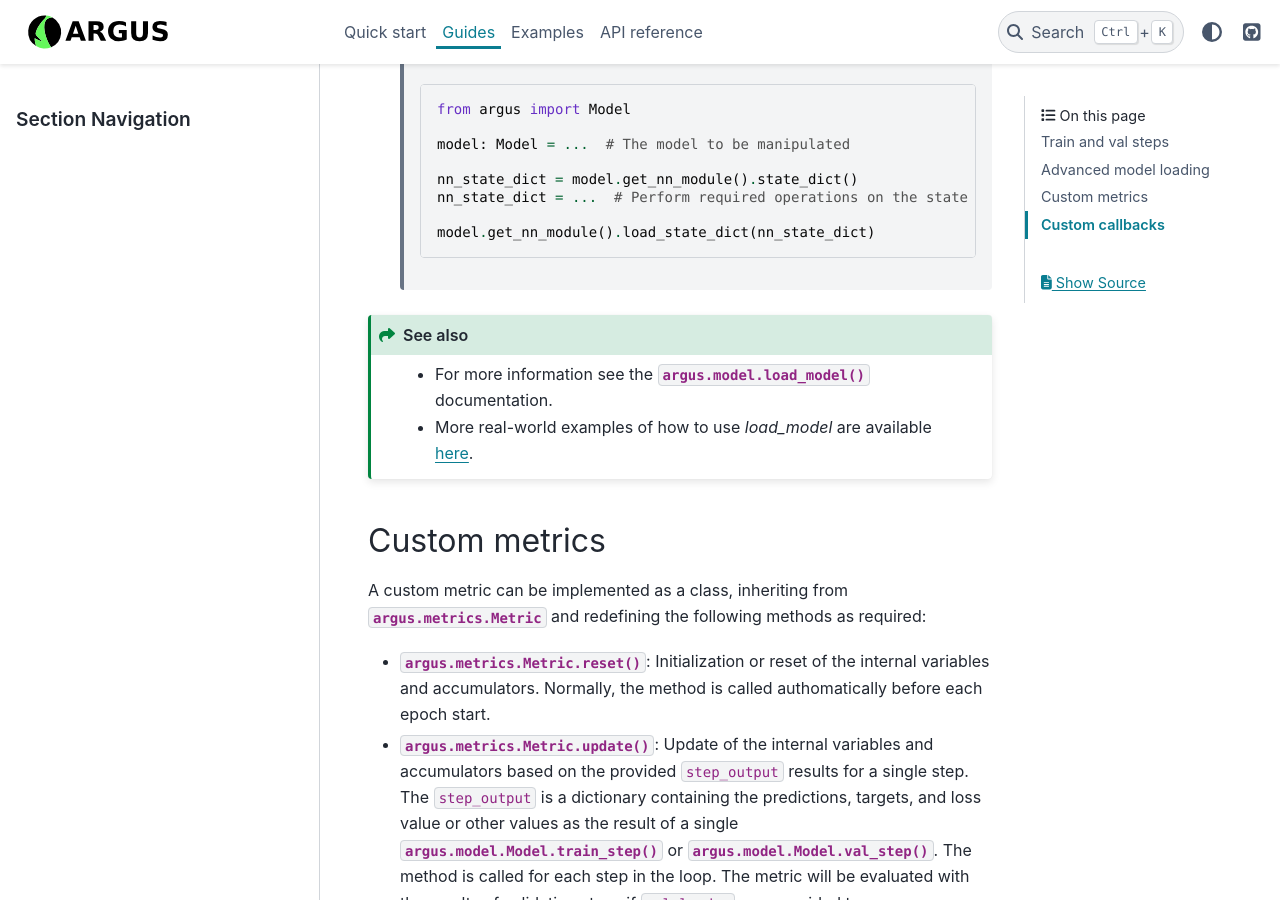
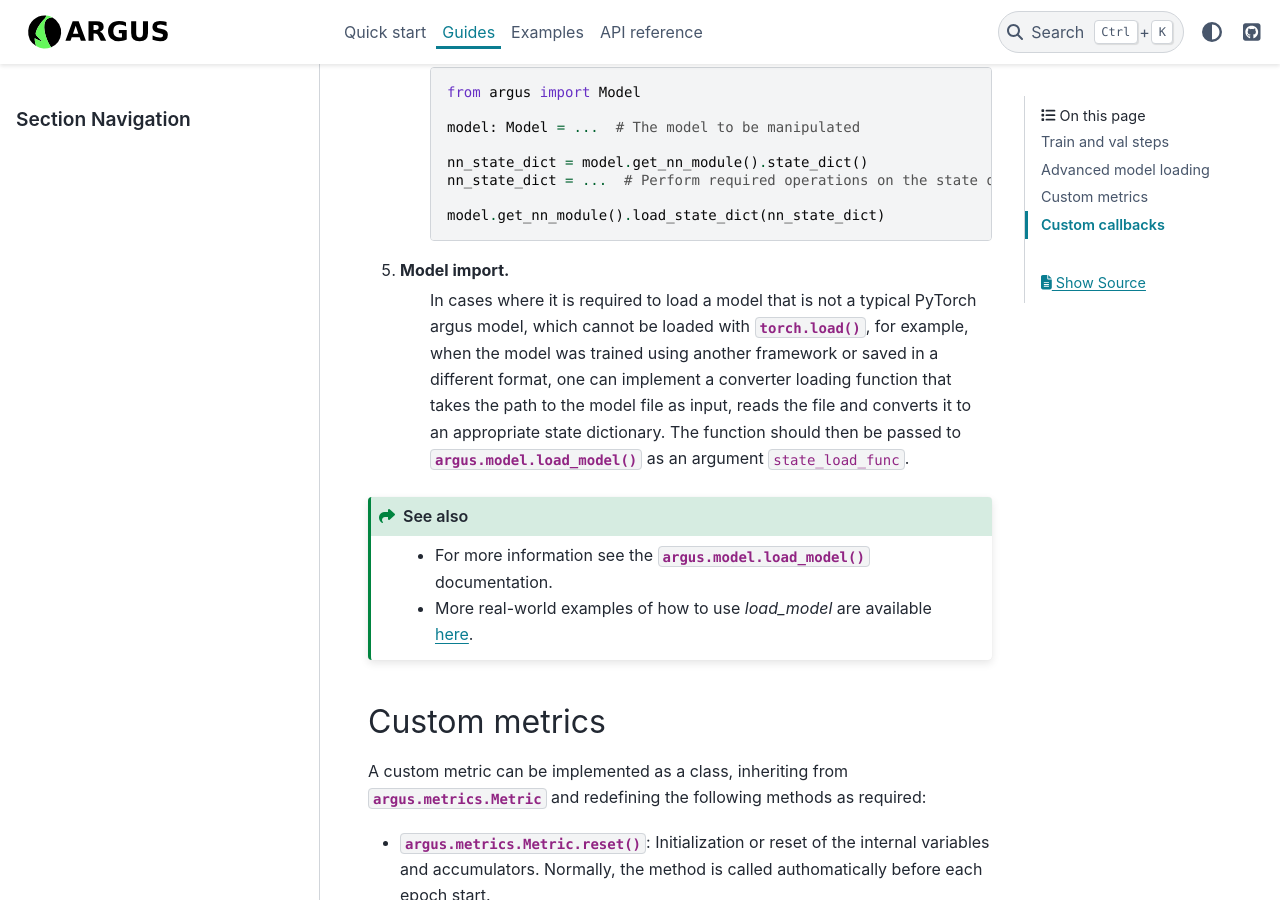
Before and after one commit to lRomul/argus, a Sphinx documentation site: the page built from docs/source/guides.rst, in a window 1280 px wide and 900 px high, scrolled down 5247 px. Built offline with Sphinx 7.4.7 and the PyData theme 0.15.4, drawn with Linux system fonts in a browser that asks for light colours.

Commit message:
docs: Add info on model import

```diff
--- a/docs/source/guides.rst
+++ b/docs/source/guides.rst
@@ -193,7 +193,6 @@ However, the model loading process may require customizations; some cases are pr
                            device=my_device)
 
 4. Partial weights loading and manipulation.
-
     Sometimes it is necessary to load only some of the model's weights, for example,
     to reuse a pretrained backbone while utilising new heads, or load a subset of weights
     from a saved model. It also applies to cases when the pretrained model was trained outside of
@@ -216,6 +215,7 @@ However, the model loading process may require customizations; some cases are pr
         model = load_model('/path/to/model/file',
                            change_state_dict_func=update_state_dict)
 
+
     In order to change some weights in an already created model, you can manipulate
     the model's state dict directly and then load it using :meth:`torch.nn.Module.load_state_dict`:
 
@@ -229,6 +229,15 @@ However, the model loading process may require customizations; some cases are pr
         nn_state_dict = ...  # Perform required operations on the state dict
 
         model.get_nn_module().load_state_dict(nn_state_dict)
+
+
+5. Model import.
+    In cases where it is required to load a model that is not a typical PyTorch argus model,
+    which cannot be loaded with :meth:`torch.load`, for example, when the model was trained
+    using another framework or saved in a different format, one can implement a converter
+    loading function that takes the path to the model file as input, reads the file and converts
+    it to an appropriate state dictionary. The function should then be passed to
+    :meth:`argus.model.load_model` as an argument ``state_load_func``.
 
 .. seealso::
     * For more information see the :func:`argus.model.load_model` documentation.
```
